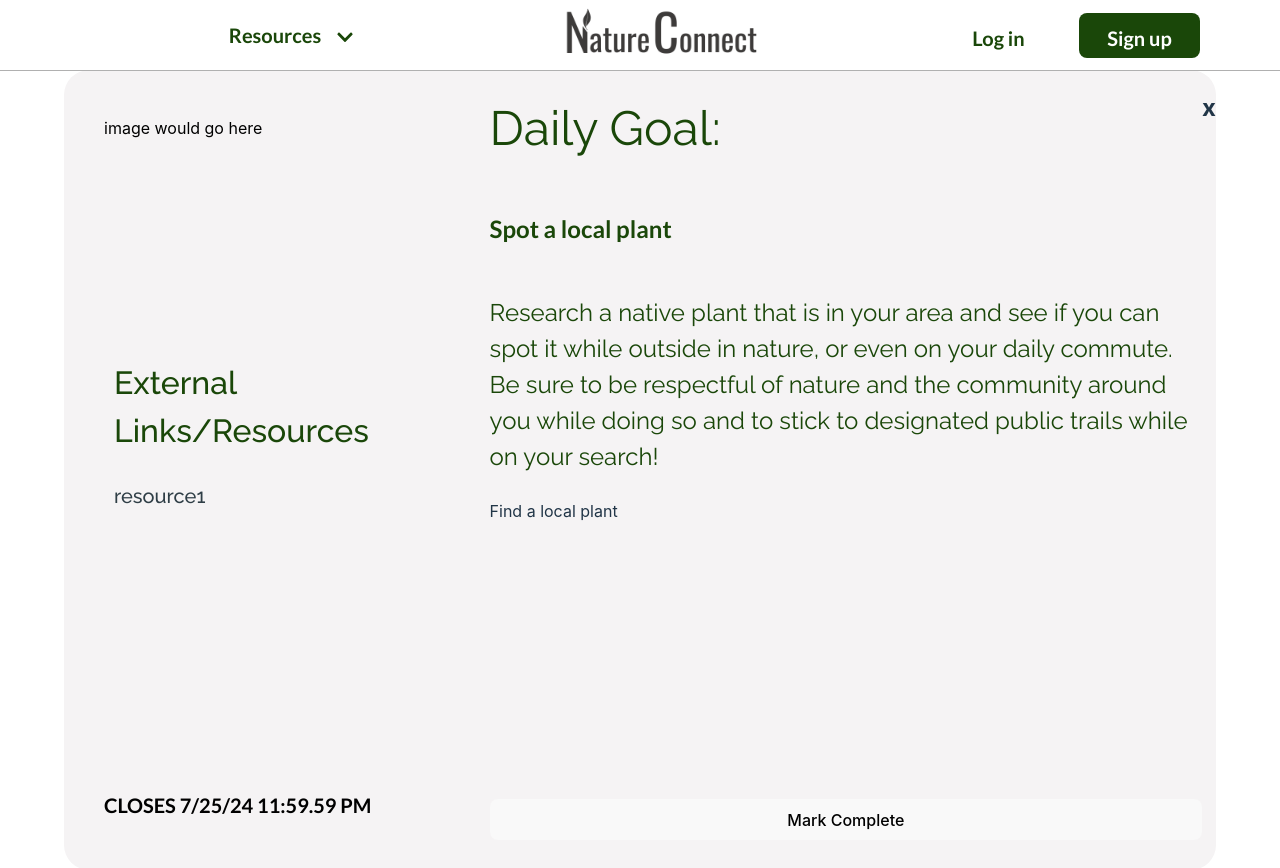
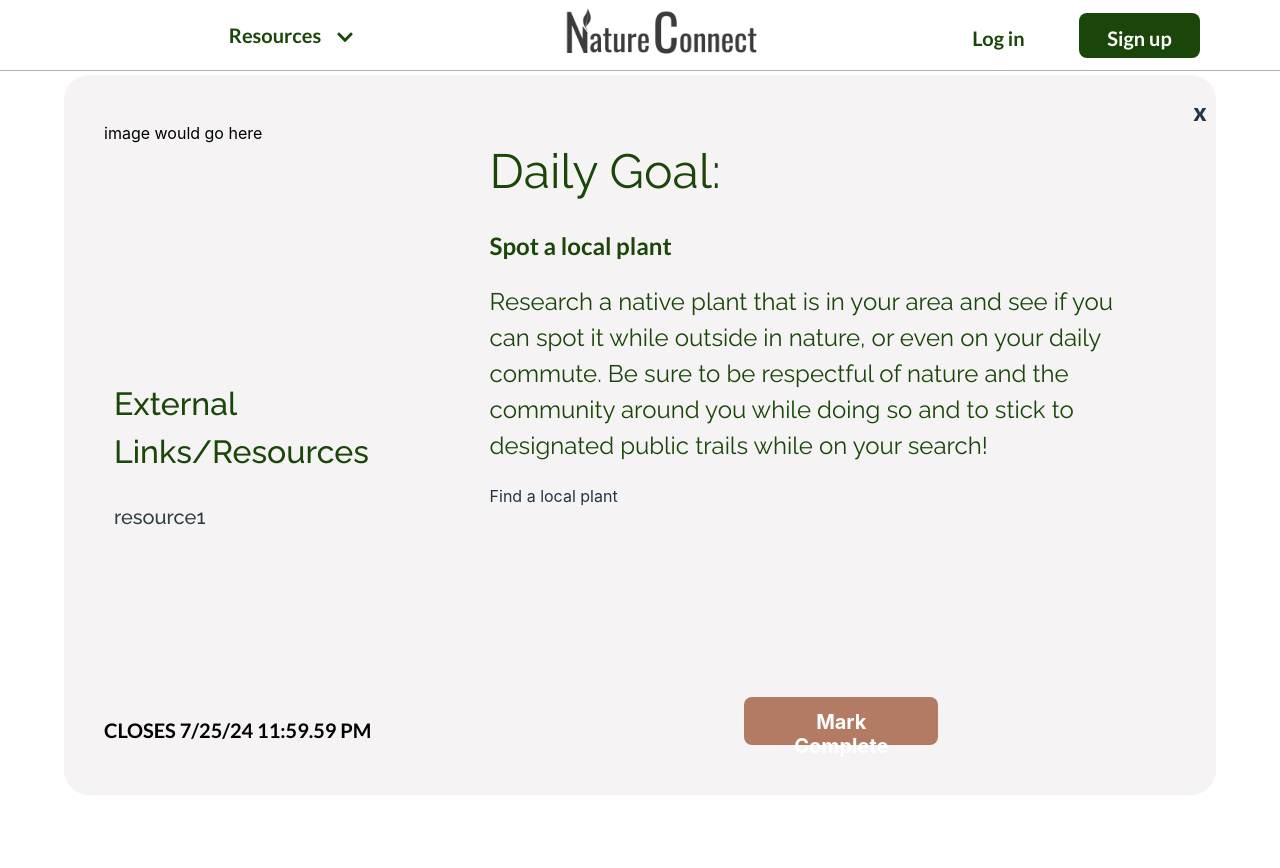
Before and after one commit to rrebeca7/NatureConnect, a React (Vite) app in the folder React-Vite/NatureConnectVite/: page /ExpandedGoalCard in a window 1280 px wide. After the commit the page ends 800 px from the top, so only its background shows below. Built offline with nearby package versions, Linux system fonts and the light colour scheme.

Commit message:
Load site to app server

```diff
--- a/React-Vite/NatureConnectVite/src/components/ExpandedGoalCard.jsx
+++ b/React-Vite/NatureConnectVite/src/components/ExpandedGoalCard.jsx
@@ -17,7 +17,7 @@ function ExpandedGoalCard(props) {
         <h3 className={classes.goalName}>{props.name}</h3>
         <p className={classes.goalLongDesc}>{props.longDesc}</p>
         <div className={classes.goalStepsDiv}>{props.steps}</div>
-        <button>Mark Complete</button>
+        <button className={classes.completeButton}>Mark Complete</button>
       </div>
       <div className={classes.columnThree}>
         <h2>x</h2>
--- a/React-Vite/NatureConnectVite/src/components/ExpandedGoalCard.module.css
+++ b/React-Vite/NatureConnectVite/src/components/ExpandedGoalCard.module.css
@@ -1,9 +1,9 @@
 .card {
-  height: 100vh;
+  height: 90vh;
   width: 90vw;
   margin: 0 5vw;
 
-  max-height: 1900px;
+  max-height: 1400px;
   max-width: 1900px;
   background-color: #f5f3f4;
   border-radius: 25px;
@@ -21,15 +21,17 @@
 .columnTwo {
   display: flex;
   flex-direction: column;
+  min-width: 50%;
 }
 
 .columnThree {
   display: flex;
   flex-direction: column;
+  min-width: 2%;
 }
 .goalImage {
   color: black;
-  height: 25vh;
+  height: 27vh;
   width: auto;
 }
 
@@ -64,6 +66,7 @@
   font-family: "Raleway", serif;
   font-weight: 400;
   font-size: 48px;
+  margin: 70px 0 30px 0;
 }
 
 .goalName {
@@ -71,6 +74,7 @@
   font-family: "Lato", serif;
   font-weight: 700;
   font-size: 24px;
+  margin: 0;
 }
 
 .goalLongDesc {
@@ -78,8 +82,24 @@
   font-family: "Raleway", serif;
   font-weight: 400;
   font-size: 24px;
+  width: 90%;
+  margin: 20px 0;
 }
 
 .goalStepsDiv {
   height: 300px;
 }
+
+.completeButton {
+  width: 194px;
+  height: 48px;
+
+  font-size: 20px;
+  font-weight: bold;
+  color: white;
+  background-color: #b47b64;
+  vertical-align: middle;
+  text-align: center;
+  align-self: center;
+  margin: 10px 15px 50px 15px;
+}
--- a/React-Vite/NatureConnectVite/src/components/SmallGoalCard.module.css
+++ b/React-Vite/NatureConnectVite/src/components/SmallGoalCard.module.css
@@ -9,13 +9,13 @@
   min-width: 370px;
   min-height: 310px;
   */
-  width: 350px;
+  width: 360px;
   height: 320px;
   border-radius: 25px;
   background-color: #f5f3f4;
   color: #1a4709;
   text-align: center;
-  padding: 0 30px 0;
+
   display: flex;
   flex-direction: column;
 }
@@ -31,6 +31,7 @@
   font-family: "Lato", serif;
   font-weight: 500;
   font-size: 24px;
+  margin: 20px 30px;
 }
 
 .expandButton {
--- a/React-Vite/NatureConnectVite/src/components/VisitorGoalsPage.module.css
+++ b/React-Vite/NatureConnectVite/src/components/VisitorGoalsPage.module.css
@@ -19,7 +19,7 @@
 }
 
 .largeGoalCard {
-  margin-left: 12.5vw;
+  margin-left: 10vw;
 }
 
 /*
@@ -28,11 +28,11 @@
 } */
 
 .smallGoalCards {
-  margin-left: 12.5vw;
-  width: 75vw;
+  margin-left: 10vw;
+  width: 80vw;
   display: flex;
   flex-direction: row;
   flex-wrap: wrap;
   justify-content: space-between;
-  gap: 30px;
+  gap: 20px;
 }
```
Also changed, not shown: 1 other file (tests, documents, lock files or other folders).
